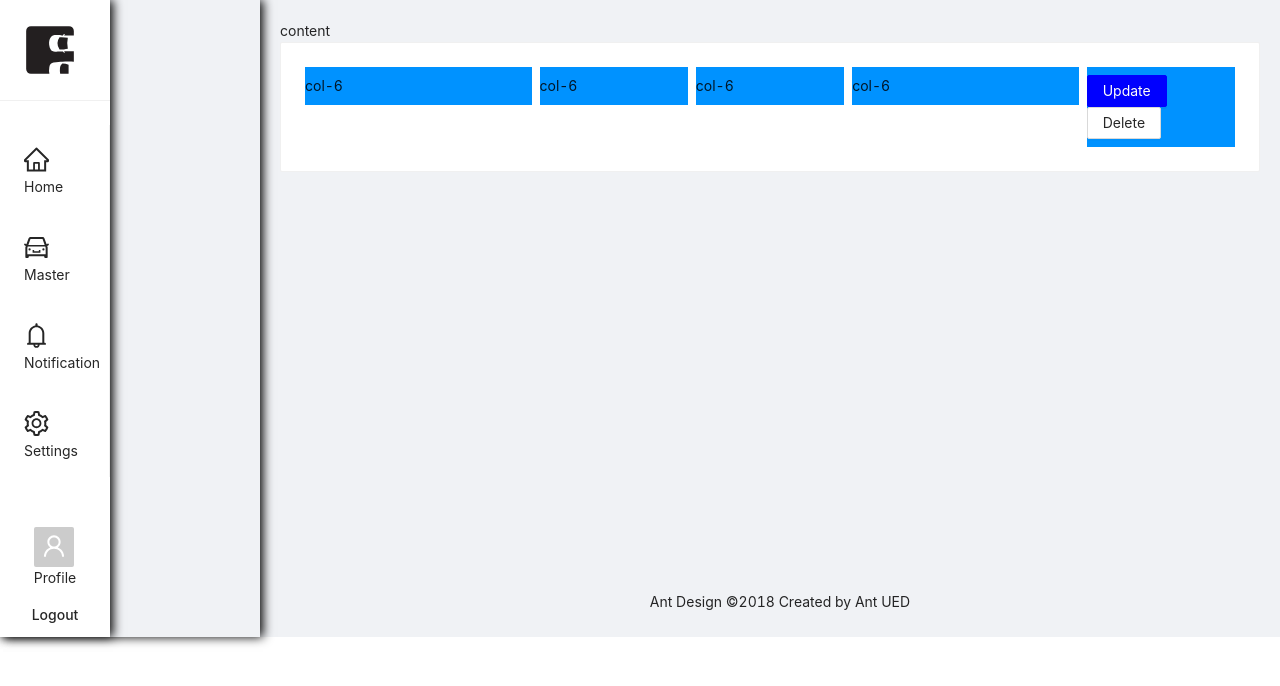
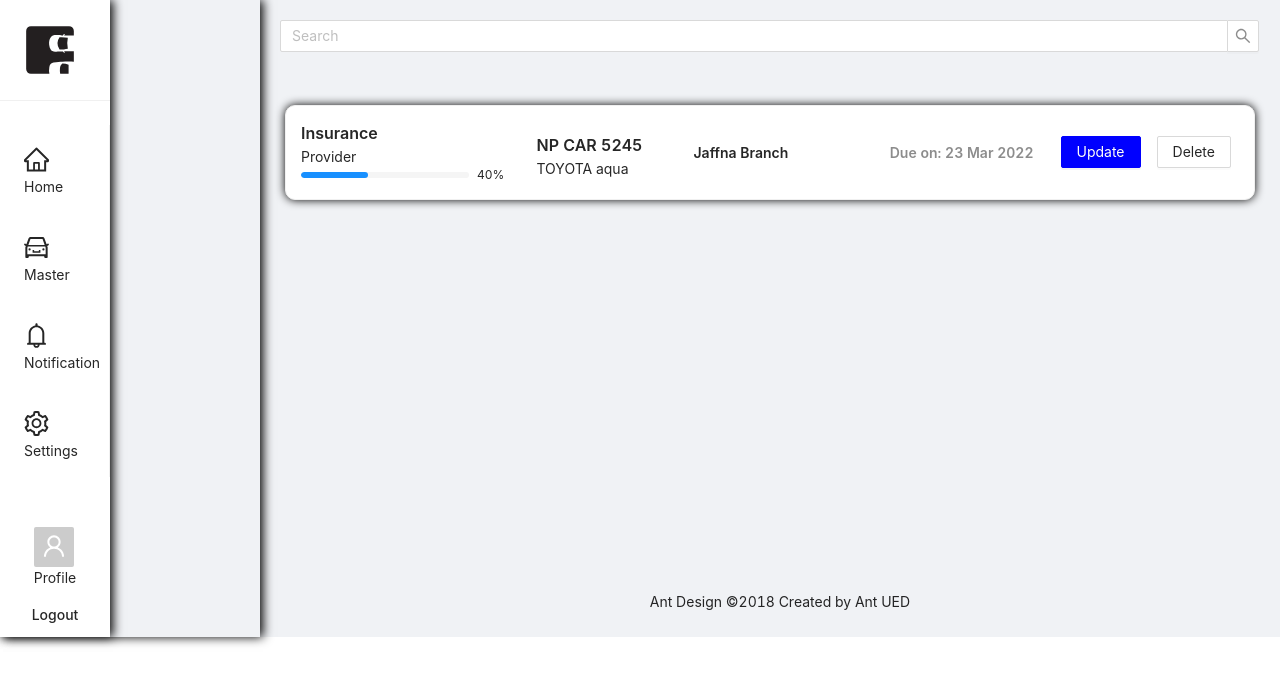
Before and after one commit to Kugan2594/FMS, a React (Create React App) app: page / in a window 1280 px wide. Shown: the top 686 px of the page. Built offline with nearby package versions, Linux system fonts and the light colour scheme.

Commit message:
CardLarge

```diff
--- a/src/components/organisms/Cards/CardLarge.tsx
+++ b/src/components/organisms/Cards/CardLarge.tsx
@@ -1,28 +1,55 @@
-import { Button, Card, Col, Row } from "antd";
+import { Button, Card, Col, Progress, Row } from "antd";
 import React from "react";
+import "./card.style.less"
+import { Typography } from 'antd';
 
-const style: React.CSSProperties = { background: "#0092ff", padding: "8px 0" };
+interface CardLargeType {
+    name: string;
+    provider: string;
+    progressData: number;
+    vehicleNo: string;
+    vehicleModel: string;
+    branchName: string;
+    dueDate: string;
+    cardOnClick: any;
+    updateButton: any;
+    deleteButton: any;
+}
 
-function CardLarge() {
+const { Title,Text } = Typography;
+
+function CardLarge({name,provider,progressData,vehicleNo,vehicleModel,branchName,dueDate,updateButton,deleteButton,cardOnClick}: CardLargeType) {
   return (
     <Card className="large-card">
-      <Row gutter={8}>
-        <Col span={6}>
-          <div style={style}>col-6</div>
+      <Row className="large-card-row" gutter={4} align="middle">
+        <Col span={6} >
+          <div className="large-card-name" onClick={cardOnClick}>
+            <Title level={5}>{name}</Title>
+            <Text>{provider}</Text>
+            <br/>
+            <Progress style={{width:"200px", marginTop: "5px"}} percent={progressData} size="small" />
+          </div>
         </Col>
         <Col span={4}>
-          <div style={style}>col-6</div>
+          <div>
+          <Title level={5}>{vehicleNo}</Title>
+          <Text>{vehicleModel}</Text>
+          </div>
+        </Col>
+        <Col span={5}>
+          <div>
+          <Text strong>{branchName}</Text>
+          </div>
         </Col>
         <Col span={4}>
-          <div style={style}>col-6</div>
+          <div>
+          <Text strong type="secondary">Due on: {dueDate}</Text>
+          </div>
         </Col>
-        <Col span={6}>
-          <div style={style}>col-6</div>
-        </Col>
-        <Col span={4}>
-          <div style={style} className="large-card-button">
-            <Button type="primary">Update</Button>
-            <Button>Delete</Button>
+        <Col span={5}>
+          <div className="large-card-button">
+            <Button onClick={updateButton} type="primary">Update</Button>
+            <Button onClick={deleteButton}>Delete</Button>
           </div>
         </Col>
       </Row>
--- a/src/components/organisms/Cards/card.style.less
+++ b/src/components/organisms/Cards/card.style.less
@@ -0,0 +1,25 @@
+.large-card {
+    border-radius: 10px;
+    line-height: 0.5;
+    margin: 5px;
+    box-shadow: 0 0 10px rgb(0 0 0 / 0.2);
+}
+
+.large-card:hover {
+    background-color: rgba(170, 238, 255, 0.151);
+}
+
+.ant-card-body {
+    padding: 15px;
+}
+
+.large-card-button {
+    text-align: right;
+    Button {
+        margin: 0 8px;
+    }
+}
+
+.large-card-name {
+    cursor: pointer;
+}
--- /dev/null
+++ b/src/components/organisms/MasterHeader/MasterHeader.tsx
@@ -0,0 +1,13 @@
+import Search from 'antd/lib/input/Search';
+import React from 'react';
+import "./masterHeader.style.less";
+
+function MasterHeader() {
+  return (
+    <div className='master-header'>
+        <Search className='master-header-search' placeholder="Search" />
+    </div>
+  )
+}
+
+export default MasterHeader;
--- /dev/null
+++ b/src/components/organisms/MasterHeader/masterHeader.style.less
@@ -0,0 +1,8 @@
+.master-header {
+    height: 80px;
+
+}
+
+.master-header-search {
+
+}
--- a/src/layout/CustomLayout.tsx
+++ b/src/layout/CustomLayout.tsx
@@ -3,6 +3,7 @@ import SubModule from "../components/organisms/SubModule/item";
 import SideBar from "../components/organisms/SideBar/SideBar";
 import "./CustomLayout.style.less";
 import CardLarge from "../components/organisms/Cards/CardLarge";
+import MasterHeader from "../components/organisms/MasterHeader/MasterHeader";
 
 const { Content, Footer } = Layout;
 
@@ -21,8 +22,19 @@ export default function CustomLayout() {
                         className="site-layout-background"
                         style={{padding: "20px 20px 20px 0", minHeight: 400}}
                     >
-                        content
-                        <CardLarge />
+                        <MasterHeader />
+                        <CardLarge
+                        name = {"Insurance"}
+                        provider ={"Provider"}
+                        progressData = {40}
+                        vehicleNo = {"NP CAR 5245"}
+                        vehicleModel = {"TOYOTA aqua"}
+                        branchName = {"Jaffna Branch"}
+                        dueDate = {"23 Mar 2022"}
+                        cardOnClick = {() => console.log("Card")}
+                        updateButton = {() => console.log("Update")}
+                        deleteButton = {() => console.log("Delete")}
+                        />
 
                         {/* <h1  className="contentHeader">
                             test
```
